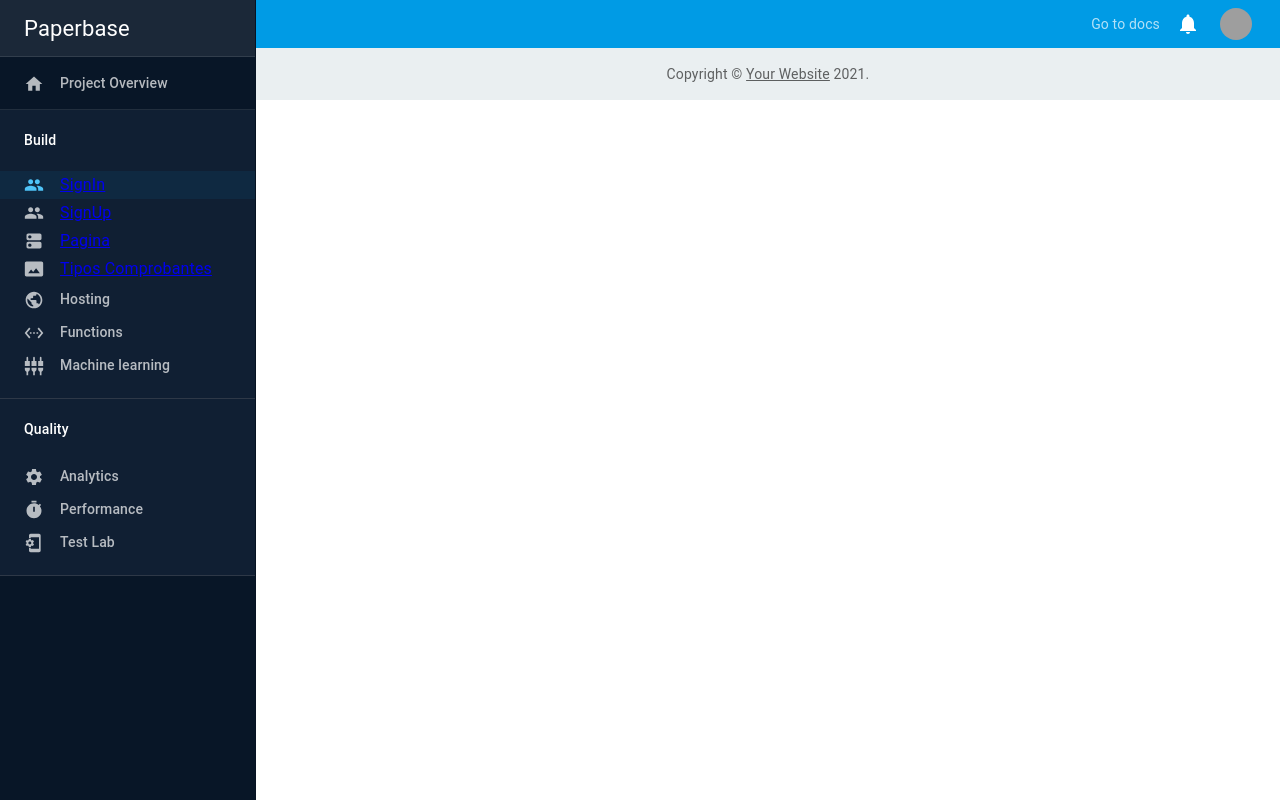
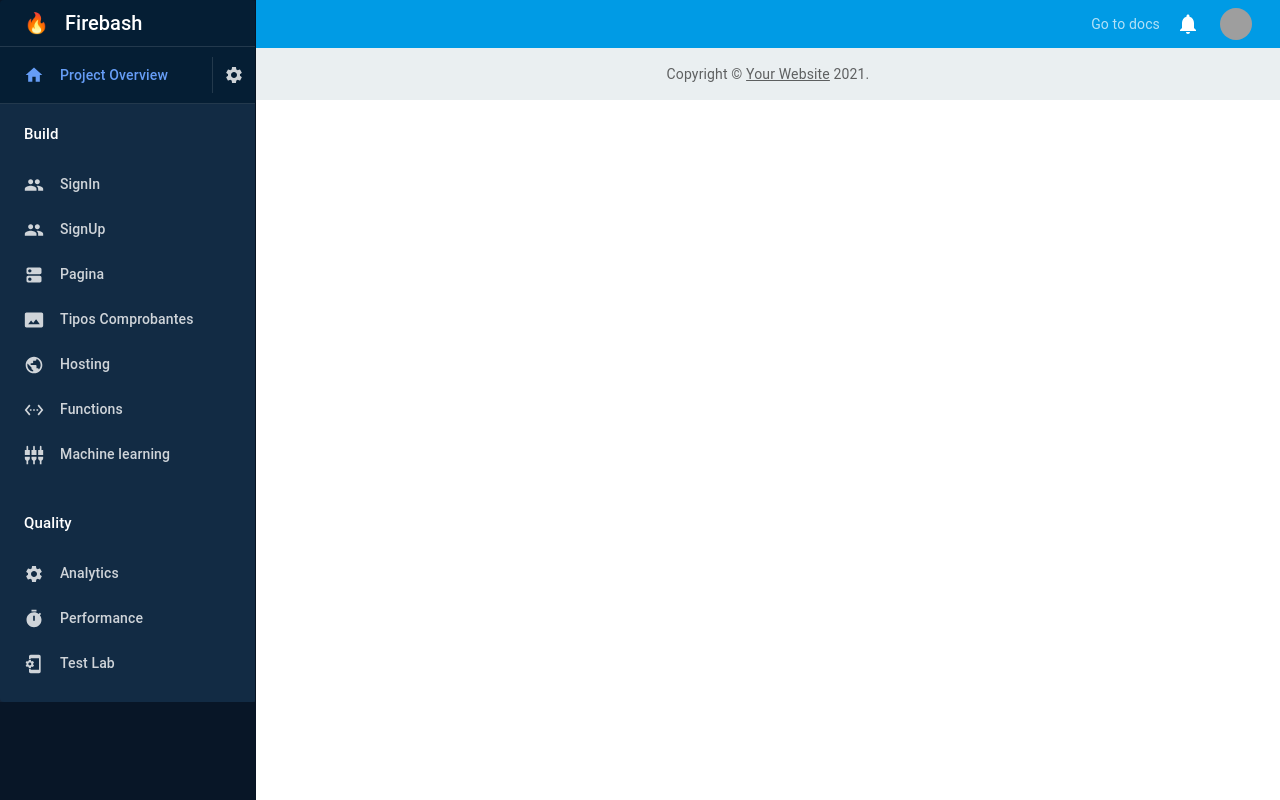
Before and after one commit to p4tr1c1o/TechDemoReactFirebase, a React (Create React App) app: page / in a window 1280 px wide. Built offline with nearby package versions, Linux system fonts and the light colour scheme; grey boxes are pictures that could not be loaded.

Commit message:
Drawer refactor

```diff
--- a/src/AppRoutes.tsx
+++ b/src/AppRoutes.tsx
@@ -5,12 +5,11 @@ import TiposComprobantesPage from "./components/tipos-comprobantes/TiposComproba
 import SignInSide from "./components/auth/SignInSide.page";
 import SignUp from "./components/auth/SingUp.page";
 import RequireAuth from "./RequireAuth";
+import { auth } from "./services/Auth.services";
 
 function AppRoutes() {
     return (
         <Routes>
-            <Route path="signin-side" element={<SignInSide />} />
-            <Route path="signup" element={<SignUp />} />
             <Route path="/" element={<AppLayout />} >
                 <Route path="tipos-comprobantes" element={
                     <RequireAuth>
@@ -18,6 +17,8 @@ function AppRoutes() {
                     </RequireAuth>
                 } />
             </Route>
+            <Route path="signin-side" element={<SignInSide />} />
+            <Route path="signup" element={<SignUp />} />
         </Routes>
     );
 }
--- a/src/AppTheme.ts
+++ b/src/AppTheme.ts
@@ -124,7 +124,11 @@ appTheme = {
                 },
             },
         },
+
         MuiListItemButton: {
+            defaultProps: {
+                disableTouchRipple: true,
+            },
             styleOverrides: {
                 root: {
                     "&.Mui-selected": {
--- a/src/RequireAuth.tsx
+++ b/src/RequireAuth.tsx
@@ -5,8 +5,6 @@ import { auth } from "./services/Auth.services";
 
 function RequireAuth({ children }: { children: JSX.Element }) {
     const location = useLocation();
-
-    console.log("auth.currentUser", auth.currentUser);
 
     if (auth.currentUser) {
         return children;
--- a/src/components/auth/SignInSide.page.tsx
+++ b/src/components/auth/SignInSide.page.tsx
@@ -66,7 +66,6 @@ export default function SignInSide() {
         if (result?.esError) {
             console.log(result.errorCode);
         }
-        console.log("navigate");
         navigate(from, { replace: true });
     }
 
--- a/src/components/layout/AppDrawer.tsx
+++ b/src/components/layout/Drawer.tsx
@@ -8,7 +8,7 @@ interface Props {
     handleDrawerToggle: () => void
 }
 
-function AppDrawer({ isMdUp, mobileOpen, handleDrawerToggle }: Props) {
+function Drawer({ isMdUp, mobileOpen, handleDrawerToggle }: Props) {
     const drawerWidth = 256;
 
     return (
@@ -32,4 +32,4 @@ function AppDrawer({ isMdUp, mobileOpen, handleDrawerToggle }: Props) {
     );
 }
 
-export default AppDrawer;
+export default Drawer;
--- a/src/components/layout/AppFooter.tsx
+++ b/src/components/layout/Footer.tsx
@@ -3,7 +3,7 @@ import Box from "@mui/material/Box";
 import Typography from "@mui/material/Typography";
 import Link from "@mui/material/Link";
 
-function AppFooter() {
+function Footer() {
     return (
         <Box component="footer" sx={{ p: 2, bgcolor: "#eaeff1" }}>
             <Typography variant="body2" color="text.secondary" align="center">
@@ -17,4 +17,4 @@ function AppFooter() {
     );
 }
 
-export default AppFooter;
+export default Footer;
--- a/src/components/layout/Navigator.tsx
+++ b/src/components/layout/Navigator.tsx
@@ -17,14 +17,17 @@ import SettingsInputComponentIcon from "@mui/icons-material/SettingsInputCompone
 import TimerIcon from "@mui/icons-material/Timer";
 import SettingsIcon from "@mui/icons-material/Settings";
 import PhonelinkSetupIcon from "@mui/icons-material/PhonelinkSetup";
-import { Link } from "react-router-dom";
+import { Link, useNavigate } from "react-router-dom";
+import { Home, Settings, ArrowRight, KeyboardArrowDown } from "@mui/icons-material";
+import { Tooltip, IconButton, Paper, } from "@mui/material";
+import { styled, ThemeProvider, createTheme } from "@mui/material/styles";
 
 
 const categories = [
     {
         nombreCategoria: "Build",
         paginas: [
-            { titulo: "SignIn", icono: <PeopleIcon />, ruta: "signin-side", activo: true },
+            { titulo: "SignIn", icono: <PeopleIcon />, ruta: "signin-side" },
             { titulo: "SignUp", icono: <PeopleIcon />, ruta: "signup" },
             { titulo: "Pagina", icono: <DnsRoundedIcon />, ruta: "pagina" },
             { titulo: "Tipos Comprobantes", icono: <PermMediaOutlinedIcon />, ruta: "tipos-comprobantes" },
@@ -45,8 +48,8 @@ const categories = [
 
 const styles = {
     item: {
-        py: "2px",
-        px: 3,
+        paddingy: "2px",
+        paddingx: 3,
         color: "rgba(255, 255, 255, 0.7)",
         "&:hover, &:focus": {
             bgcolor: "rgba(255, 255, 255, 0.08)",
@@ -54,46 +57,181 @@ const styles = {
     },
     itemCategory: {
         boxShadow: "0 -1px 0 rgb(255,255,255,0.1) inset",
-        py: 1.5,
-        px: 3,
+        paddingy: 1.5,
+        paddingx: 3,
     }
 };
 
 export default function Navigator({ ...props }: DrawerProps) {
     //TODO: renombrar variables y usar thema para stylos y colores
+    const navigate = useNavigate();
+    const [open, setOpen] = React.useState(true);
+
+    const FireNav = styled(List)<{ component?: React.ElementType }>({
+        "& .MuiListItemButton-root": {
+            paddingLeft: 24,
+            paddingRight: 24,
+        },
+        "& .MuiListItemIcon-root": {
+            minWidth: 0,
+            marginRight: 16,
+        },
+        "& .MuiSvgIcon-root": {
+            fontSize: 20,
+        },
+    });
 
     return (
         <Drawer variant="permanent" {...props}>
-            <List disablePadding>
-                <ListItem sx={{ ...styles.item, ...styles.itemCategory, fontSize: 22, color: "#fff" }}>
-                    Paperbase
-                </ListItem>
-                <ListItem sx={{ ...styles.item, ...styles.itemCategory }}>
-                    <ListItemIcon>
-                        <HomeIcon />
-                    </ListItemIcon>
-                    <ListItemText>Project Overview</ListItemText>
-                </ListItem>
-                {categories.map(({ nombreCategoria, paginas }) => (
-                    <Box key={nombreCategoria} sx={{ bgcolor: "#101F33" }}>
-                        <ListItem sx={{ py: 2, px: 3 }}>
-                            <ListItemText sx={{ color: "#fff" }}>{nombreCategoria}</ListItemText>
-                        </ListItem>
-                        {paginas.map(({ titulo, icono, activo, ruta }) => (
-                            <ListItem disablePadding key={titulo}>
-                                <ListItemButton selected={activo} sx={styles.item}>
-                                    <ListItemIcon>{icono}</ListItemIcon>
-                                    {ruta
-                                        ? <Link to={ruta}>{titulo}</Link>
-                                        : <ListItemText>{titulo}</ListItemText>
+            <Box sx={{ display: "flex" }}>
+                <ThemeProvider
+                    theme={createTheme({
+                        components: {
+                            MuiListItemButton: {
+                                defaultProps: {
+                                    disableTouchRipple: true,
+                                },
+                            },
+                        },
+                        palette: {
+                            mode: "dark",
+                            primary: { main: "rgb(102, 157, 246)" },
+                            background: { paper: "rgb(5, 30, 52)" },
+                        },
+                    })}
+                >
+                    <Paper elevation={0} sx={{ maxWidth: 256 }}>
+                        <FireNav component="nav" disablePadding>
+                            <ListItemButton component="a" href="#customized-list">
+                                <ListItemIcon sx={{ fontSize: 20 }}>🔥</ListItemIcon>
+                                <ListItemText
+                                    sx={{ my: 0 }}
+                                    primary="Firebash"
+                                    primaryTypographyProps={{
+                                        fontSize: 20,
+                                        fontWeight: "medium",
+                                        letterSpacing: 0,
+                                    }}
+                                />
+                            </ListItemButton>
+                            <Divider />
+                            <ListItem component="div" disablePadding>
+                                <ListItemButton sx={{ height: 56 }}>
+                                    <ListItemIcon>
+                                        <Home color="primary" />
+                                    </ListItemIcon>
+                                    <ListItemText
+                                        primary="Project Overview"
+                                        primaryTypographyProps={{
+                                            color: "primary",
+                                            fontWeight: "medium",
+                                            variant: "body2",
+                                        }}
+                                    />
+                                </ListItemButton>
+                                <Tooltip title="Project Settings">
+                                    <IconButton
+                                        size="large"
+                                        sx={{
+                                            "& svg": {
+                                                color: "rgba(255,255,255,0.8)",
+                                                transition: "0.2s",
+                                                transform: "translateX(0) rotate(0)",
+                                            },
+                                            "&:hover, &:focus": {
+                                                bgcolor: "unset",
+                                                "& svg:first-of-type": {
+                                                    transform: "translateX(-4px) rotate(-20deg)",
+                                                },
+                                                "& svg:last-of-type": {
+                                                    right: 0,
+                                                    opacity: 1,
+                                                },
+                                            },
+                                            "&:after": {
+                                                content: "\"\"",
+                                                position: "absolute",
+                                                height: "80%",
+                                                display: "block",
+                                                left: 0,
+                                                width: "1px",
+                                                bgcolor: "divider",
+                                            },
+                                        }}
+                                    >
+                                        <Settings />
+                                        <ArrowRight sx={{ position: "absolute", right: 4, opacity: 0 }} />
+                                    </IconButton>
+                                </Tooltip>
+                            </ListItem>
+                            <Divider />
+
+                            {categories.map(({ nombreCategoria, paginas }) => (
+                                <Box key={nombreCategoria}
+                                    sx={{
+                                        bgcolor: open ? "rgba(71, 98, 130, 0.2)" : null,
+                                        pb: open ? 2 : 0,
+                                    }}
+                                >
+                                    <ListItemButton
+                                        alignItems="flex-start"
+                                        onClick={() => setOpen(!open)}
+                                        sx={{
+                                            px: 3,
+                                            pt: 2.5,
+                                            pb: open ? 0 : 2.5,
+                                            "&:hover, &:focus": { "& svg": { opacity: open ? 1 : 0 } },
+                                        }}
+                                    >
+                                        <ListItemText
+                                            primary={nombreCategoria}
+                                            primaryTypographyProps={{
+                                                fontSize: 15,
+                                                fontWeight: "medium",
+                                                lineHeight: "20px",
+                                                mb: "2px",
+                                            }}
+                                            secondary="Authentication, Firestore Database, Realtime Database, Storage, Hosting, Functions, and Machine Learning"
+                                            secondaryTypographyProps={{
+                                                noWrap: true,
+                                                fontSize: 12,
+                                                lineHeight: "16px",
+                                                color: open ? "rgba(0,0,0,0)" : "rgba(255,255,255,0.5)",
+                                            }}
+                                            sx={{ my: 0 }}
+                                        />
+                                        <KeyboardArrowDown
+                                            sx={{
+                                                mr: -1,
+                                                opacity: 0,
+                                                transform: open ? "rotate(-180deg)" : "rotate(0)",
+                                                transition: "0.2s",
+                                            }}
+                                        />
+                                    </ListItemButton>
+                                    {open &&
+                                        paginas.map(({ titulo, icono, ruta }) => (
+                                            <ListItemButton
+                                                key={titulo}
+                                                sx={{ paddingy: 0, minHeight: 32, color: "rgba(255,255,255,.8)" }}
+                                                onClick={() => navigate(ruta ?? "")}
+                                            >
+                                                <ListItemIcon sx={{ color: "inherit" }}>
+                                                    {icono}
+                                                </ListItemIcon>
+                                                <ListItemText
+                                                    primary={titulo}
+                                                    primaryTypographyProps={{ fontSize: 14, fontWeight: "medium" }}
+                                                />
+                                            </ListItemButton>
+                                        ))
                                     }
-                                </ListItemButton>
-                            </ListItem>
-                        ))}
-                        <Divider sx={{ mt: 2 }} />
-                    </Box>
-                ))}
-            </List>
-        </Drawer>
+
+                                </Box>))}
+                        </FireNav>
+                    </Paper>
+                </ThemeProvider>
+            </Box>
+        </Drawer >
     );
 }
```
Also changed, not shown: src/components/layout/AppLayout.tsx (+4 -4 lines).
